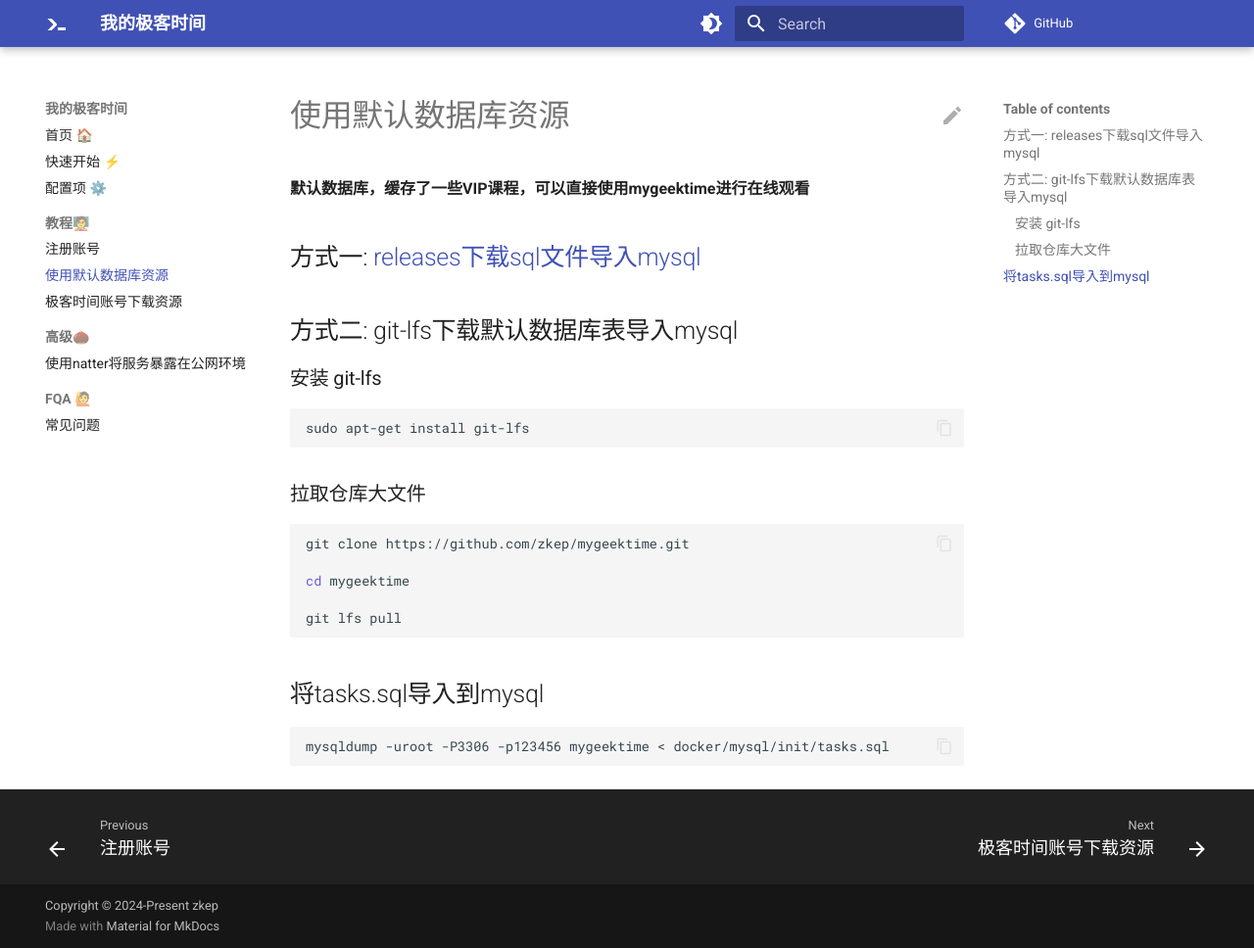
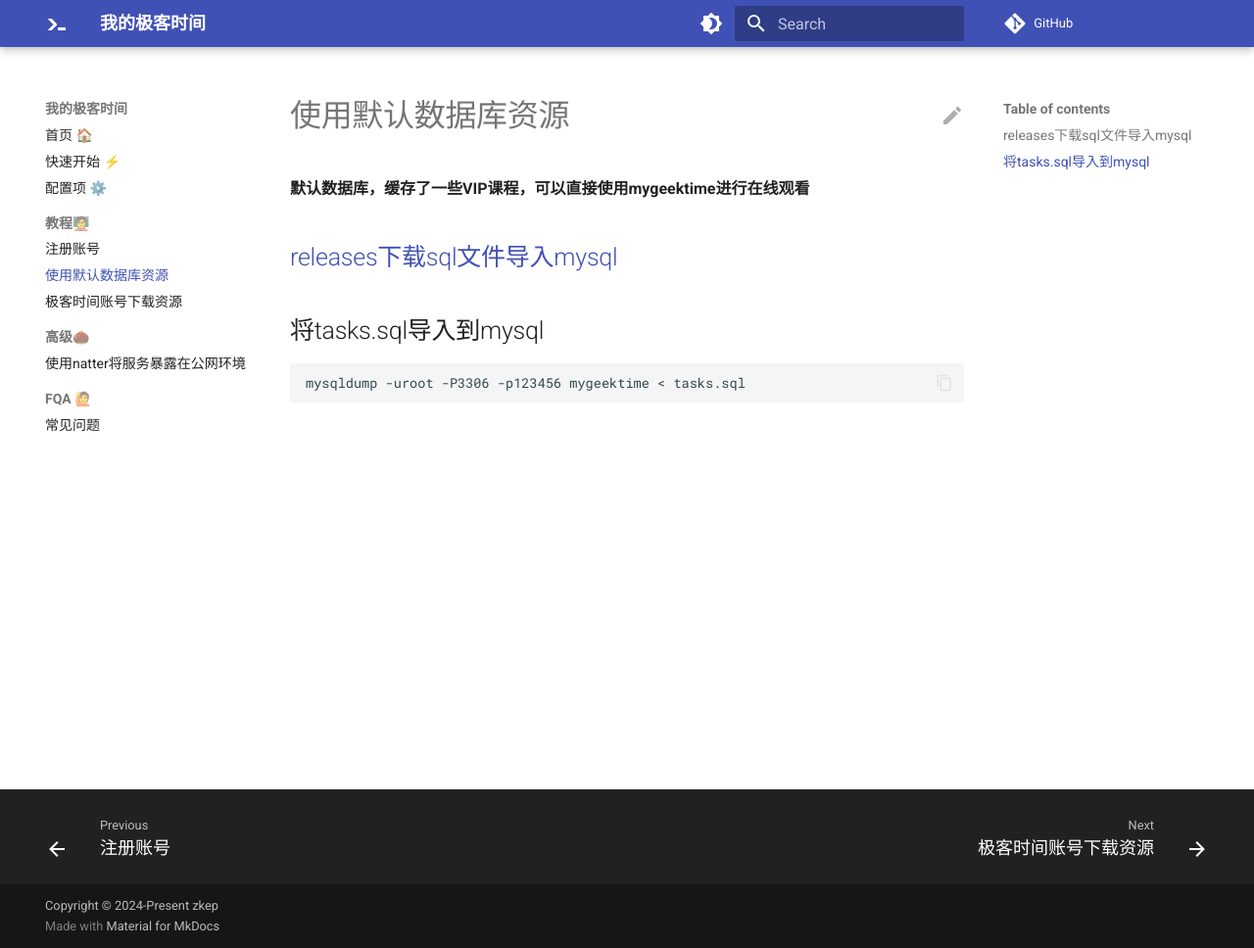
Before and after one commit to zkep/my-geektime, an MkDocs documentation site: the page built from docs/guide/data_default.md, in a window 1280 px wide and 968 px high. Shown: the whole window at 98% size. Built offline with MkDocs 1.6.1 and Material for MkDocs 9.7.7, drawn with Linux system fonts in a browser that asks for light colours; comment, search, counter and statistics services are not loaded; the version menu is left out.

Commit message:
👋 my geek time

````diff
--- a/docs/guide/data_default.md
+++ b/docs/guide/data_default.md
@@ -3,28 +3,11 @@
 **默认数据库，缓存了一些VIP课程，可以直接使用mygeektime进行在线观看**
 
 
-## 方式一: [releases下载sql文件导入mysql](https://github.com/zkep/mygeektime/releases)
+## [releases下载sql文件导入mysql](https://github.com/zkep/mygeektime/releases)
 
-
-## 方式二: git-lfs下载默认数据库表导入mysql
-
-### 安装 git-lfs
-
-```shell
-sudo apt-get install git-lfs
-```
-
-### 拉取仓库大文件
-```shell
-git clone https://github.com/zkep/mygeektime.git
-
-cd mygeektime
-
-git lfs pull
-```
 
 ## 将tasks.sql导入到mysql
 
 ```shell
-mysqldump -uroot -P3306 -p123456 mygeektime < docker/mysql/init/tasks.sql
+mysqldump -uroot -P3306 -p123456 mygeektime < tasks.sql
 ```
````
Also changed, not shown: 2 other files.
